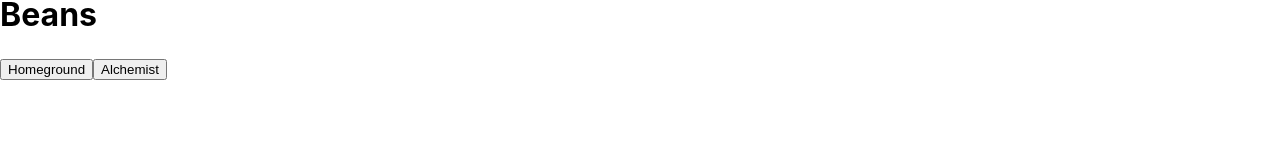
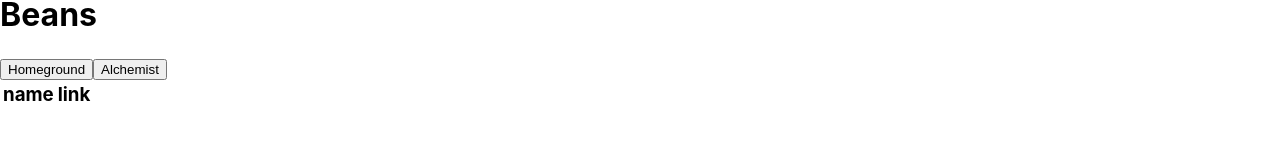
Before and after one commit to niiiiiiiiiiix/portfolio, a React (Create React App) app: page /beans in a window 1280 px wide. Shown: the part 140-300 px from the top of the page. Built offline with nearby package versions, Linux system fonts and the light colour scheme.

Commit message:
Setup base table structure to display information

```diff
--- a/src/components/Beans/Beans.tsx
+++ b/src/components/Beans/Beans.tsx
@@ -8,10 +8,7 @@ const Beans = () => {
     axios
       .get(`${process.env.REACT_APP_PORTFOLIO_SERV}/beans/homeground`)
       .then((response: AxiosResponse) => {
-        const responseArray = response.data;
-        setBeans([]);
-        setBeans(responseArray);
-        console.log(response.data);
+        setBeans(response.data);
       })
       .catch((error) => {
         console.log(error);
@@ -22,10 +19,7 @@ const Beans = () => {
     axios
       .get(`${process.env.REACT_APP_PORTFOLIO_SERV}/beans/alchemist`)
       .then((response: AxiosResponse) => {
-        const responseArray = response.data;
-        setBeans([]);
-        setBeans(responseArray);
-        console.log(response.data);
+        setBeans(response.data);
       })
       .catch((error) => {
         console.log(error);
@@ -38,11 +32,26 @@ const Beans = () => {
       <h3>
         <button onClick={fetchHomeground}>Homeground</button>
         <button onClick={fetchAlchemist}>Alchemist</button>
-        <>
-          {beans.map((item, index) => {
-            return <p key={index}>{item[0]}</p>;
-          })}
-        </>
+        <div>
+          <table>
+            <thead>
+              <tr>
+                <th>name</th>
+                <th>link</th>
+              </tr>
+            </thead>
+            <tbody>
+              {beans.map((item, index) => {
+                return (
+                  <tr key={index}>
+                    <td>{item['name']}</td>
+                    <td>{item['link']}</td>
+                  </tr>
+                );
+              })}
+            </tbody>
+          </table>
+        </div>
       </h3>
     </>
   );
```
